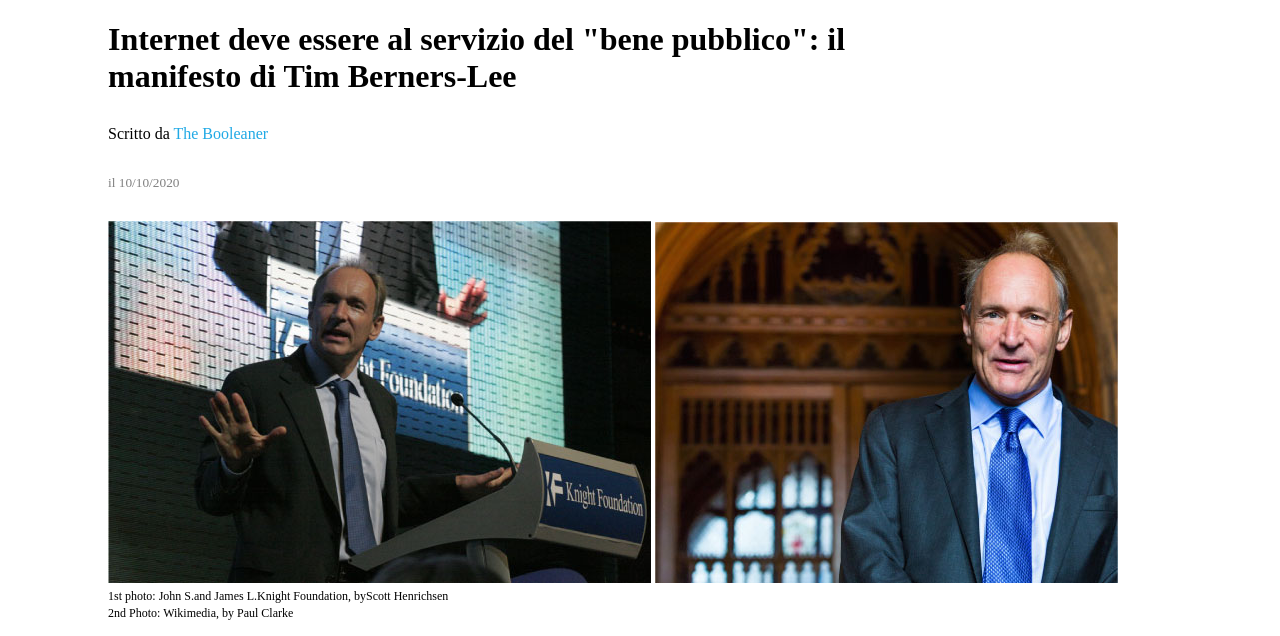
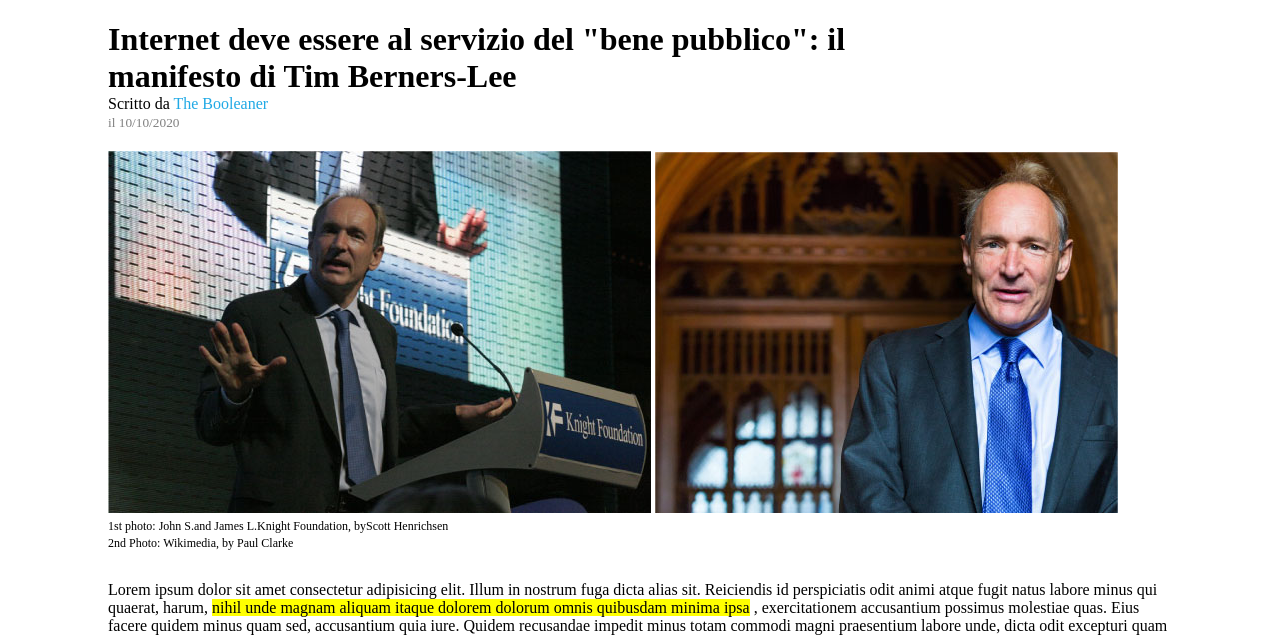
Before and after one commit to tarex7/html-css-booleaner, a plain HTML site: page index.html in a window 1280 px wide. Shown: the part 90-726 px from the top of the page. Drawn offline with Linux system fonts and the light colour scheme.

Commit message:
fixed some margins

```diff
--- a/index.html
+++ b/index.html
@@ -23,8 +23,8 @@
         Tim Berners-Lee
       </h1>
 
-      <p>Scritto da <span class="text-blue">The Booleaner</span></p>
-      <p><small class="text-gray">il 10/10/2020</small></p>
+      <p class="m0">Scritto da <span class="text-blue">The Booleaner</span></p>
+      <p class="m0"><small class="text-gray">il 10/10/2020</small></p>
 
       <!-- Photos -->
       <figure>
--- a/style.css
+++ b/style.css
@@ -28,6 +28,10 @@ p {
   margin: 5px 0;
 }
 
+.m0 {
+  margin:0;
+}
+
 body {
   width: 1080px;
   margin: auto;
@@ -47,7 +51,7 @@ header img {
 }
 
 figure {
-  margin: 0;
+  margin: 20px 0 0 0;
   padding: 0;
 }
 
```
